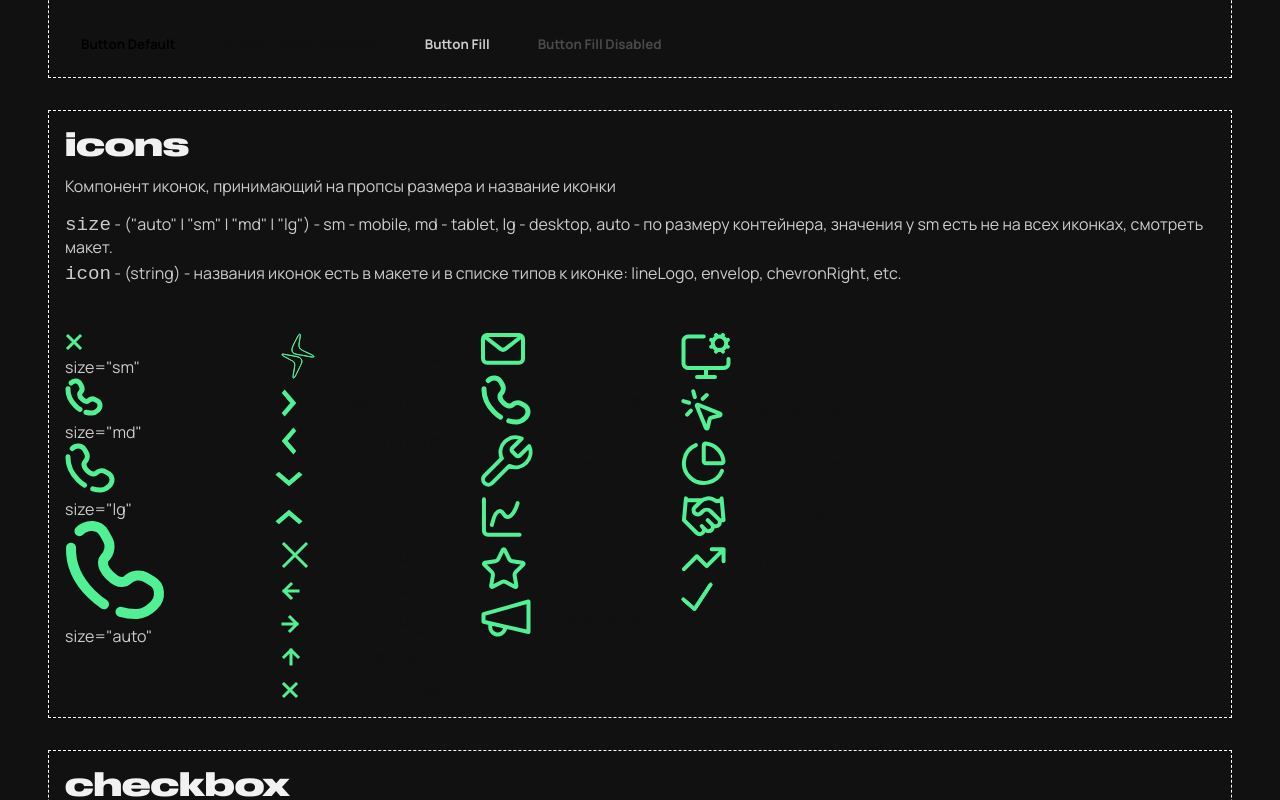
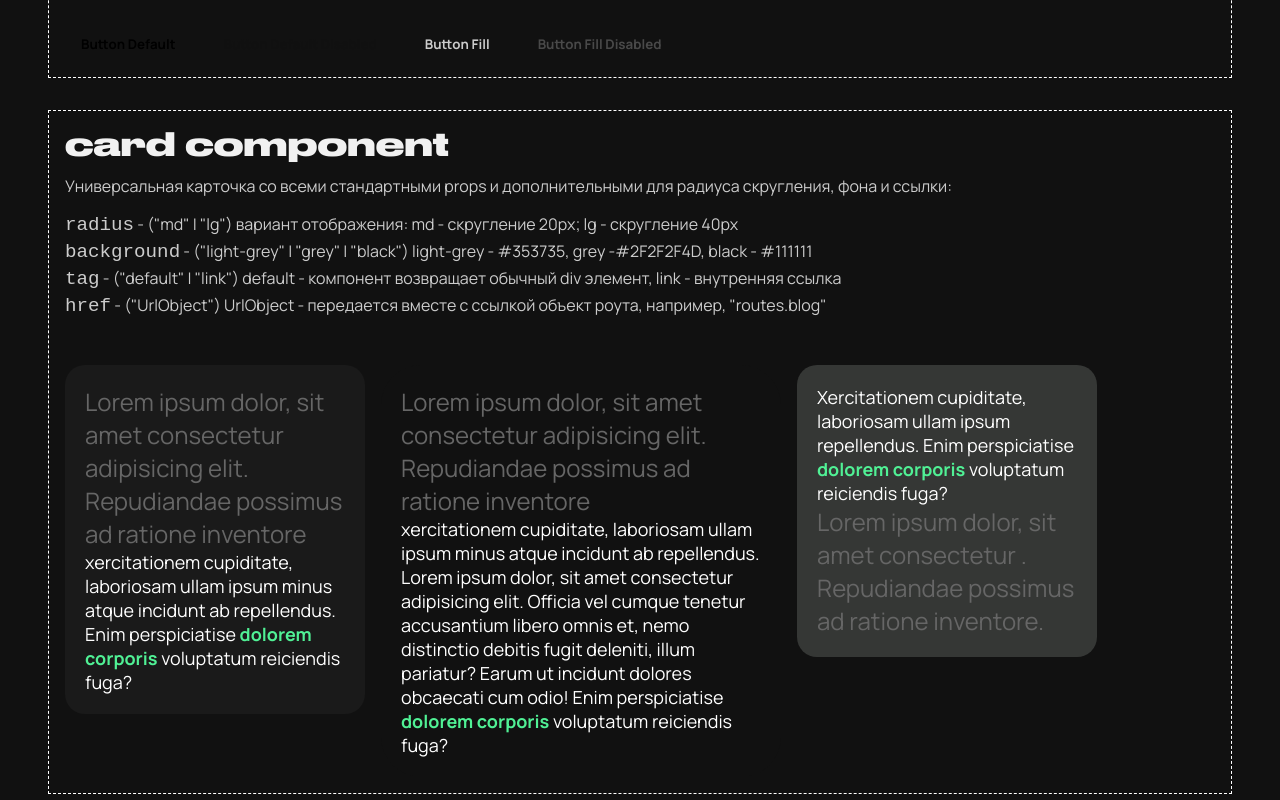
Before and after one commit to mdahovnik/Altiora, a Next.js app: page /ui in a window 1280 px wide. Shown: the part 820-1620 px from the top of the page. Built offline with nearby package versions, Linux system fonts and the light colour scheme.

Commit message:
feat: card component (#35)
* feat: card component

* data: add ui-trash

* feat: some visual changes

```diff
--- a/source/entities/trash-ui-entity/ui/_ui-list/ui/ui-list.tsx
+++ b/source/entities/trash-ui-entity/ui/_ui-list/ui/ui-list.tsx
@@ -1,4 +1,5 @@
 import { UIButton } from '../../button'
+import { UICardComponent } from '../../card-component/card-component'
 import { UIIcons } from '../../icons'
 import { UIMainBlock } from '../../main-block'
 import { UICheckbox } from '../../checkbox'
@@ -11,6 +12,8 @@ export const UIList: React.FC = () => {
 
       <UIButton />
 
+      <UICardComponent />
+
       <UIIcons />
 
       {/* Добавляем компоненты ниже */}
--- /dev/null
+++ b/source/entities/trash-ui-entity/ui/card-component/card-component.tsx
@@ -0,0 +1,76 @@
+'use client'
+
+import React from 'react'
+
+import { UIContainer } from '../ui-container'
+
+import { CardComponent } from '@shared/ui/card-component'
+
+export const UICardComponent: React.FC = () => {
+  return (
+    <UIContainer
+      title="Card Component"
+      description="Универсальная карточка со всеми стандартными props и дополнительными для радиуса скругления, фона и ссылки:"
+      props={[
+        { key: 'radius', value: '("md" | "lg") вариант отображения: md - скругление 20px; lg -  скругление 40px' },
+        {
+          key: 'background',
+          value: '("light-grey" | "grey" | "black") light-grey - #353735, grey -#2F2F2F4D, black - #111111'
+        },
+        {
+          key: 'tag',
+          value: '("default" | "link") default - компонент возвращает обычный div элемент, link - внутренняя ссылка'
+        },
+        {
+          key: 'href',
+          value: '("UrlObject") UrlObject - передается вместе с ссылкой объект роута, например, "routes.blog"'
+        }
+      ]}
+      components={
+        <>
+          <div style={{ width: '300px' }}>
+            <CardComponent radius="md" background="grey" tag="default">
+              <p style={{ color: '#666666', fontSize: '24px' }}>
+                Lorem ipsum dolor, sit amet consectetur adipisicing elit. Repudiandae possimus ad ratione inventore
+              </p>
+              <p style={{ color: '#FEFEFE', fontSize: '18px' }}>
+                xercitationem cupiditate, laboriosam ullam ipsum minus atque incidunt ab repellendus. Enim perspiciatise
+                <span style={{ color: '#50F195', fontSize: '18px', fontWeight: '700' }}> dolorem corporis</span>{' '}
+                voluptatum reiciendis fuga?
+              </p>
+            </CardComponent>
+          </div>
+
+          <div style={{ width: '400px' }}>
+            <CardComponent radius="lg" background="black" tag="default">
+              <p style={{ color: '#666666', fontSize: '24px' }}>
+                Lorem ipsum dolor, sit amet consectetur adipisicing elit. Repudiandae possimus ad ratione inventore
+              </p>
+              <p style={{ color: '#FEFEFE', fontSize: '18px' }}>
+                xercitationem cupiditate, laboriosam ullam ipsum minus atque incidunt ab repellendus. Lorem ipsum dolor,
+                sit amet consectetur adipisicing elit. Officia vel cumque tenetur accusantium libero omnis et, nemo
+                distinctio debitis fugit deleniti, illum pariatur? Earum ut incidunt dolores obcaecati cum odio! Enim
+                perspiciatise
+                <span style={{ color: '#50F195', fontSize: '18px', fontWeight: '700' }}> dolorem corporis</span>{' '}
+                voluptatum reiciendis fuga?
+              </p>
+            </CardComponent>
+          </div>
+          <div style={{ width: '300px' }}>
+            {' '}
+            <CardComponent radius="md" background="light-grey" tag="link" href="/">
+              <p style={{ color: '#FEFEFE', fontSize: '18px' }}>
+                Xercitationem cupiditate, laboriosam ullam ipsum repellendus. Enim perspiciatise
+                <span style={{ color: '#50F195', fontSize: '18px', fontWeight: '700' }}> dolorem corporis</span>{' '}
+                voluptatum reiciendis fuga?
+              </p>
+              <p style={{ color: '#666666', fontSize: '24px' }}>
+                Lorem ipsum dolor, sit amet consectetur . Repudiandae possimus ad ratione inventore.
+              </p>
+            </CardComponent>
+          </div>
+        </>
+      }
+    />
+  )
+}
--- /dev/null
+++ b/source/shared/ui/card-component/index.tsx
@@ -0,0 +1 @@
+export { CardComponent } from './ui/card-component'
--- /dev/null
+++ b/source/shared/ui/card-component/styles/styles.module.scss
@@ -0,0 +1,35 @@
+.container {
+  display: flex;
+  flex-direction: column;
+  align-items: flex-start;
+  text-align: left;
+  padding: 12px 12px 8px 12px;
+
+  @include bp.tablet {
+    padding: 20px;
+  }
+
+  @include bp.desktop {
+    padding: 48px 48px 51px 48px;
+  }
+}
+
+.md {
+  border-radius: 20px;
+}
+
+.lg {
+  border-radius: 40px;
+}
+
+.light-grey {
+  background-color: var(--color-background2);
+}
+
+.grey {
+  background-color: var(--color-background1);
+}
+
+.black {
+  background-color: var(--color-background);
+}
--- /dev/null
+++ b/source/shared/ui/card-component/types.tsx
@@ -0,0 +1,10 @@
+import { UrlObject } from 'node:url'
+import { ReactNode } from 'react'
+
+export type CardComponentProps = {
+  children: ReactNode
+  radius: 'md' | 'lg' // 20px и 40px
+  background: 'light-grey' | 'grey' | 'black' // #353735, #2F2F2F4D, #111111
+  tag: 'default' | 'link' // div, link
+  href?: UrlObject | string
+}
--- /dev/null
+++ b/source/shared/ui/card-component/ui/card-component.tsx
@@ -0,0 +1,32 @@
+import { FC } from 'react'
+import classes from '../styles/styles.module.scss'
+import { CardComponentProps } from '../types'
+import clsx from 'clsx'
+import Link from 'next/link'
+
+export const CardComponent: FC<CardComponentProps> = ({
+  radius,
+  background,
+  tag,
+  href = '',
+  children,
+  ...otherProps
+}) => {
+  if (tag === 'link') {
+    return (
+      <Link
+        href={href ? href : '/'}
+        className={clsx(classes.container, classes[radius], classes[background])}
+        {...otherProps}
+      >
+        {children}
+      </Link>
+    )
+  }
+
+  return (
+    <div className={clsx(classes.container, classes[radius], classes[background])} {...otherProps}>
+      {children}
+    </div>
+  )
+}
```
